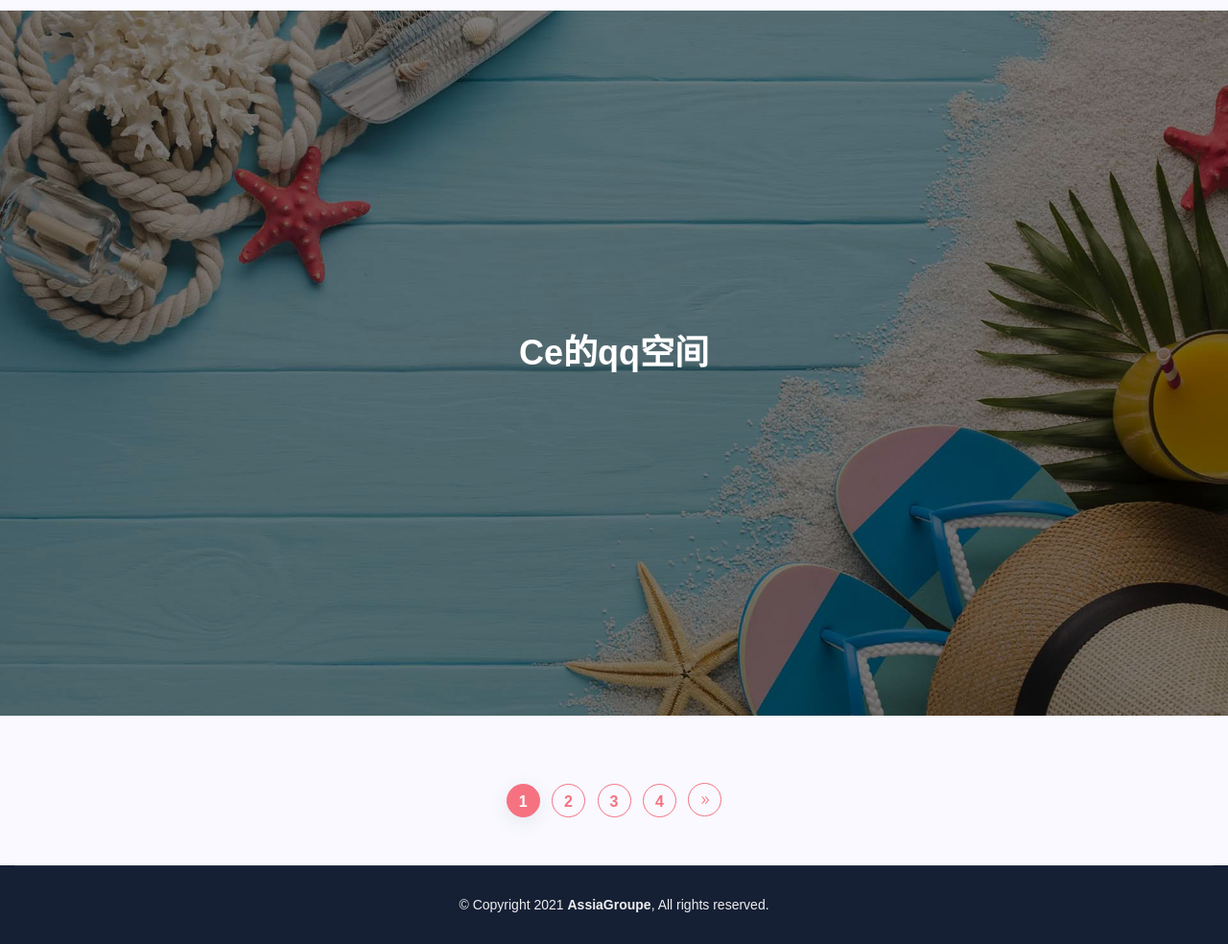
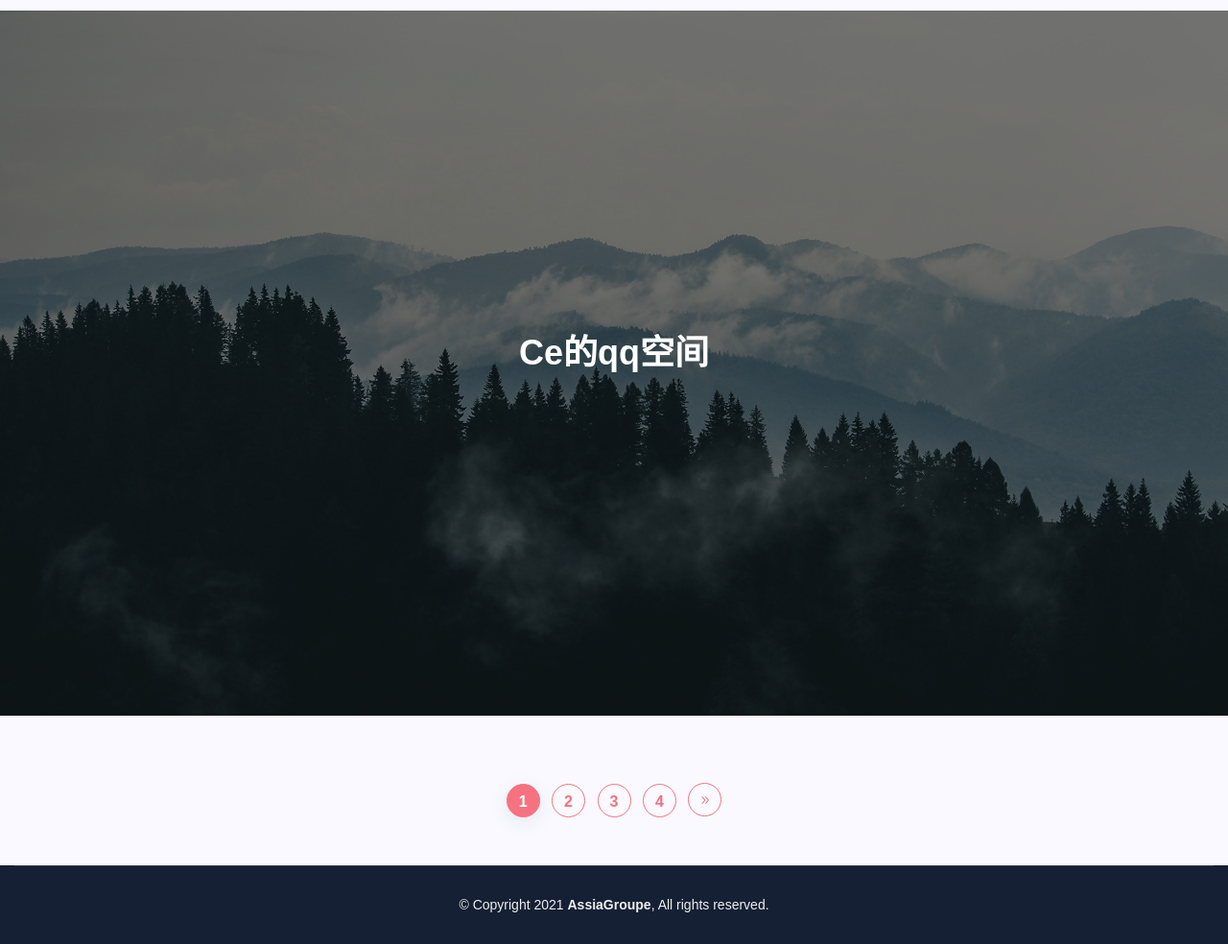
Before and after one commit to cecikwin/ce_blog, a Django app: page / in a window 1280 px wide. Shown: the part 54-1038 px from the top of the page at 96% size. Run offline with Django 3.2, Linux system fonts and the light colour scheme; data that the repository does not hold is empty; some libraries are stand-ins or nearby versions; some web fonts are replaced.

Commit message:
update cover

```diff
--- a/templates/index.html
+++ b/templates/index.html
@@ -37,7 +37,7 @@
     <!--carousel-hero-->
     <section class="section carousel-hero">
         <div class="owl-carousel">
-            <div class="hero d-flex align-items-center " style="background-image: url('/static/bootstrap/img/hero/2.jpg')">
+            <div class="hero d-flex align-items-center " style="background-image: url('/static/bootstrap/img/hero/4.jpg')">
                 <div class="container-fluid">
                     <div class="row">
                         <div class="col-lg-8 offset-lg-2 col-md-10 offset-md-1">
```
Also changed, not shown: static/bootstrap/img/hero/4.jpg (added).
